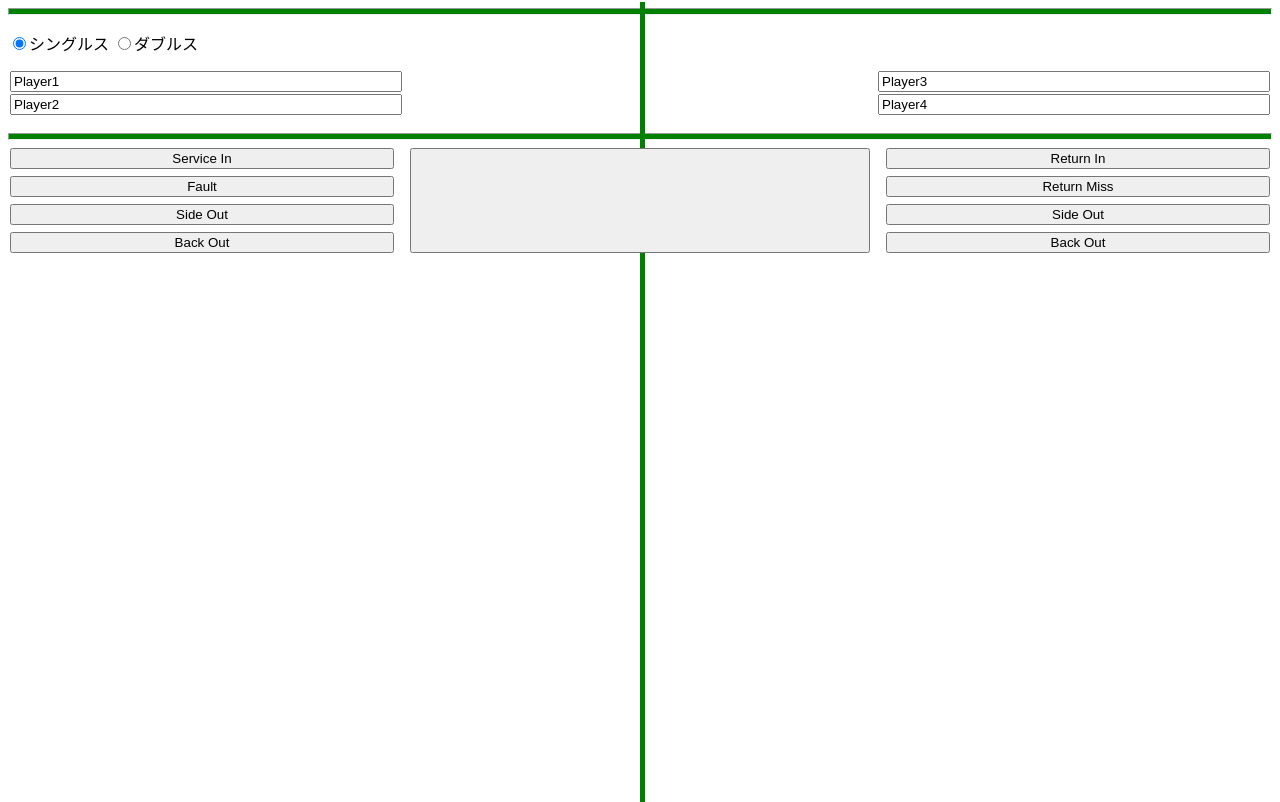
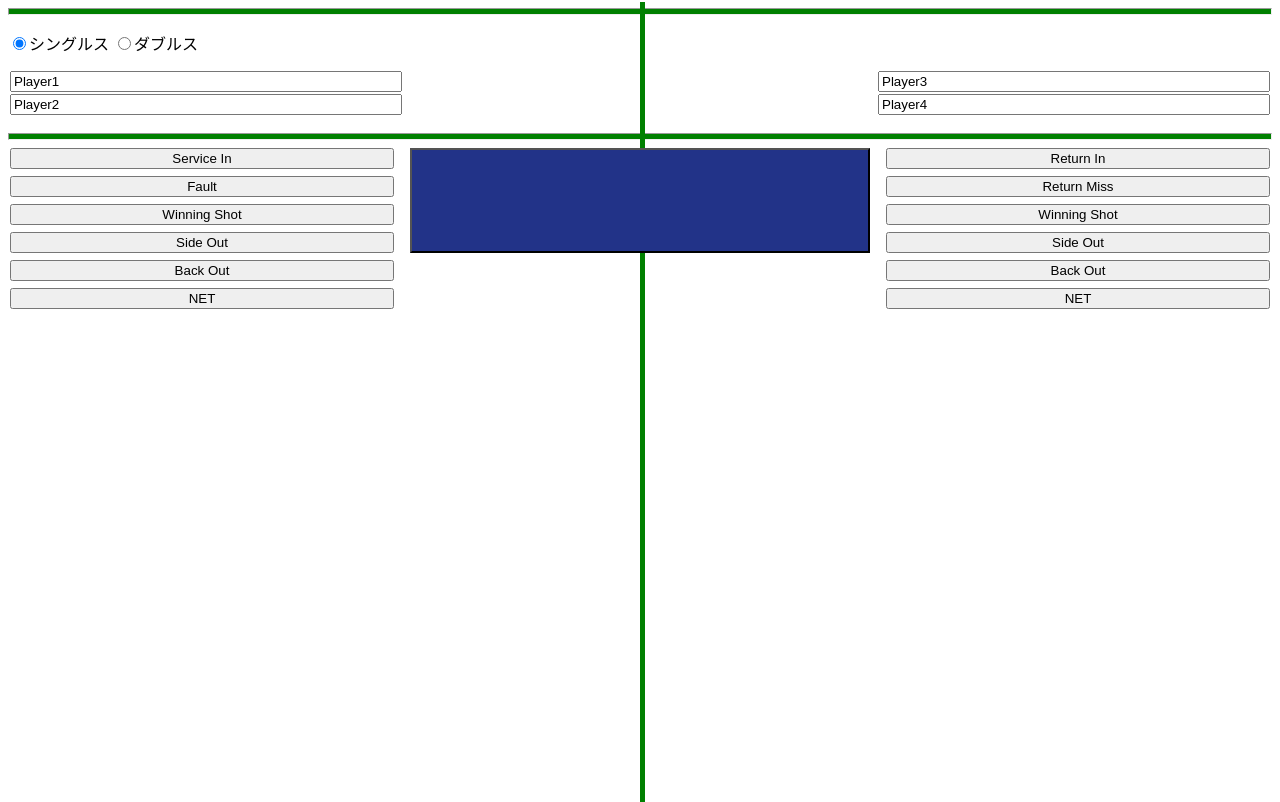
Before and after one commit to masakyx/masakyx.github.io, a plain HTML site: page TennisScore/tennistage2.html in a window 1280 px wide. Shown: the part 81-883 px from the top of the page. Drawn offline with Linux system fonts and the light colour scheme.

Commit message:
5 commit

```diff
--- a/TennisScore/stage2.css
+++ b/TennisScore/stage2.css
@@ -11,12 +11,12 @@ input[name="usn3"],input[name="usn4"]{
 input[name="usn2"],input[name="usn4"]{
   margin-top:5px;
 }
-input[name="service"],input[name="fault"],input[name="side out1"],input[name="back out1"]{
+input[name="service"],input[name="fault"],input[name="winning1"],input[name="side out1"],input[name="back out1"],input[name="net1"]{
   position:absolute;
   width:30%;
   left:10px;
 }
-input[name="return in"],input[name="return miss"],input[name="side out2"],input[name="back out2"]{
+input[name="return in"],input[name="return miss"],input[name="winning2"],input[name="side out2"],input[name="back out2"],input[name="net2"]{
   position:absolute;
   width:30%;
   right:10px;
@@ -24,11 +24,17 @@ input[name="return in"],input[name="return miss"],input[name="side out2"],input[
 input[name="fault"],input[name="return miss"]{
   margin-top:10px;
 }
-input[name="side out1"],input[name="side out2"]{
+input[name="winning1"],input[name="winning2"]{
   margin-top:20px;
 }
+input[name="side out1"],input[name="side out2"]{
+  margin-top:30px;
+}
 input[name="back out1"],input[name="back out2"]{
-  margin-top:30px;
+  margin-top:40px;
+}
+input[name="net1"],input[name="net2"]{
+  margin-top:50px;
 }
 #vhr{
   position:absolute;
@@ -46,4 +52,5 @@ input[name="change"]{
   left:32%;
   width:36%;
   height:105px;
+  background-color:#223388;
 }
--- a/TennisScore/tennistage2.html
+++ b/TennisScore/tennistage2.html
@@ -35,12 +35,19 @@
         <input type="button" name="fault" value="Fault" class="scorebt">
         <input type="button" name="return miss" value="Return Miss" class="scorebt">
         <br>
+        <input type="button" name="winning1" value="Winning Shot" class="scorebt">
+        <input type="button" name="winning2" value="Winning Shot" class="scorebt">
+        <br>
         <input type="button" name="side out1" value="Side Out" class="scorebt">
         <input type="button" name="side out2" value="Side Out" class="scorebt">
         <br>
         <input type="button" name="back out1" value="Back Out" class="scorebt">
         <input type="button" name="back out2" value="Back Out" class="scorebt">
         <br>
+        <input type="button" name="net1" value="NET" class="scorebt">
+        <input type="button" name="net2" value="NET" class="scorebt">
+        <br>
+
       </div>
     </form>
   </body>
```
